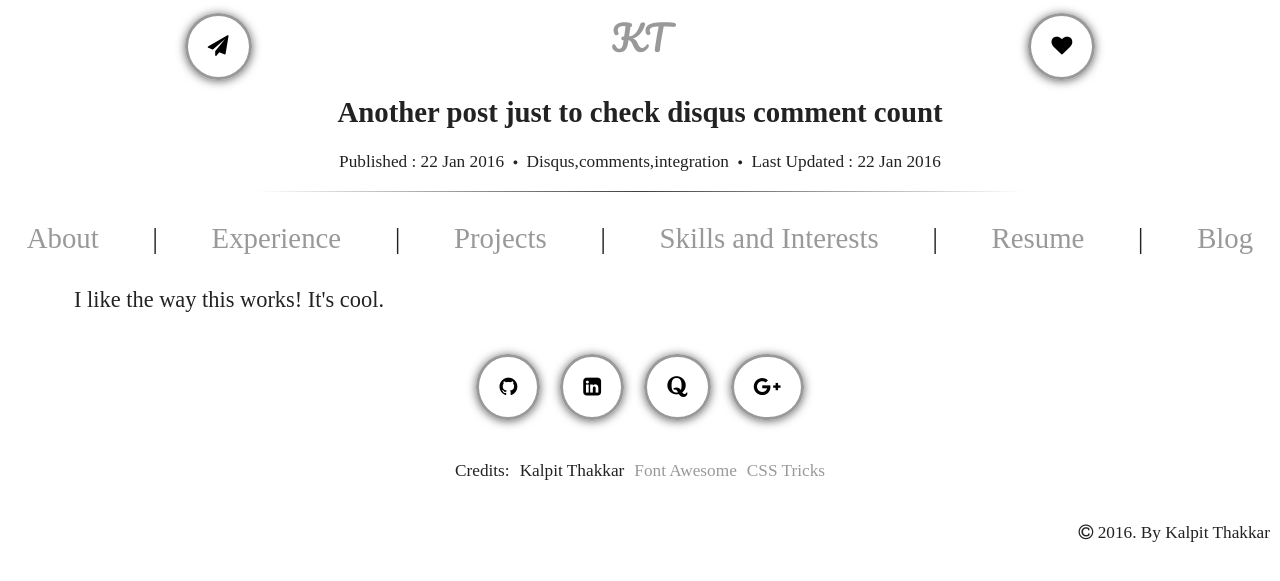
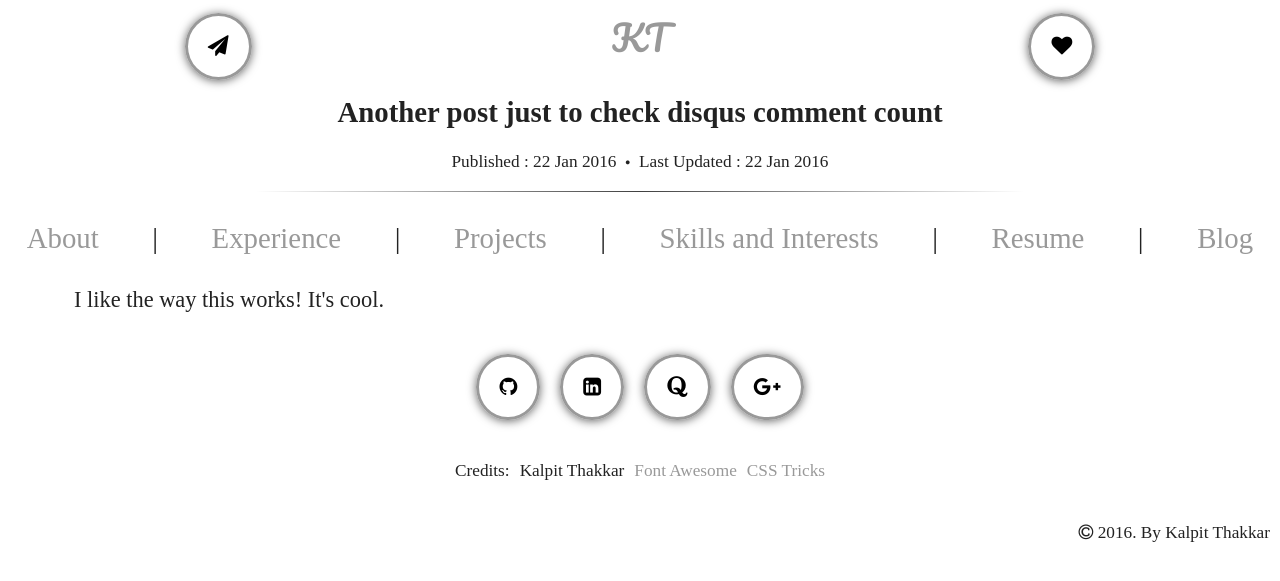
Before and after one commit to dracarys983/PersonalWebsite, a Jekyll site: the page built from _posts/2016-01-22-Check-comment-count-disqus.md, in a window 1280 px wide. Shown: the top 581 px of the page. Built offline with Jekyll 4.4.1, drawn with Linux system fonts in a browser that asks for light colours; nearby versions of some CDN libraries; some web fonts are replaced; comment, search, counter and statistics services are not loaded.

Commit message:
Update blog layout and posts content

```diff
--- a/_layouts/post.html
+++ b/_layouts/post.html
@@ -37,7 +37,7 @@
 
         <!-- Title and quote -->
         <h2 class="section-title" style="text-align: center; font-size: calc(16px + 1vw)"> {{page.title}} </h1>
-        <p class="meta" style="text-align: center; font-size:calc(16px + 0.1vw)">Published : {{ page.date | date_to_string }} <i style="vertical-align: middle; margin: 0 5px" class="fa fa-circle" aria-hidden="true"></i> {{ page.tags }} <i style="vertical-align: middle; margin: 0 5px" class="fa fa-circle" aria-hidden="true"></i> Last Updated : {{ page.updated | date_to_string }}</p>
+        <p class="meta" style="text-align: center; font-size:calc(16px + 0.1vw)">Published : {{ page.date | date_to_string }} <i style="vertical-align: middle; margin: 0 5px" class="fa fa-circle" aria-hidden="true"></i> Last Updated : {{ page.updated | date_to_string }}</p>
         <hr class="style-two title-rule" />
 
         <!-- Sections -->
```
